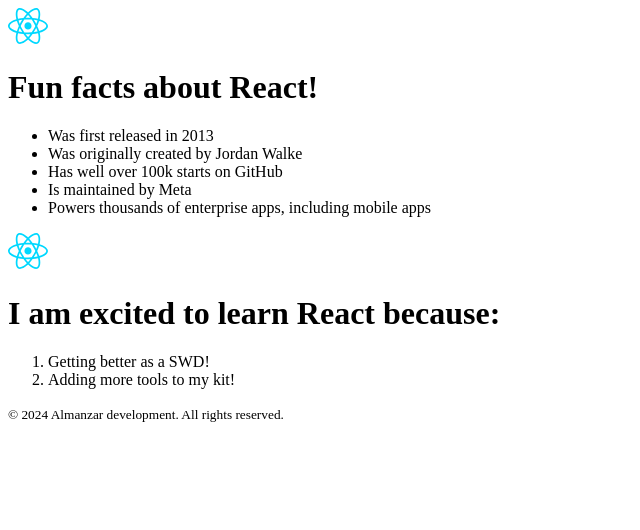
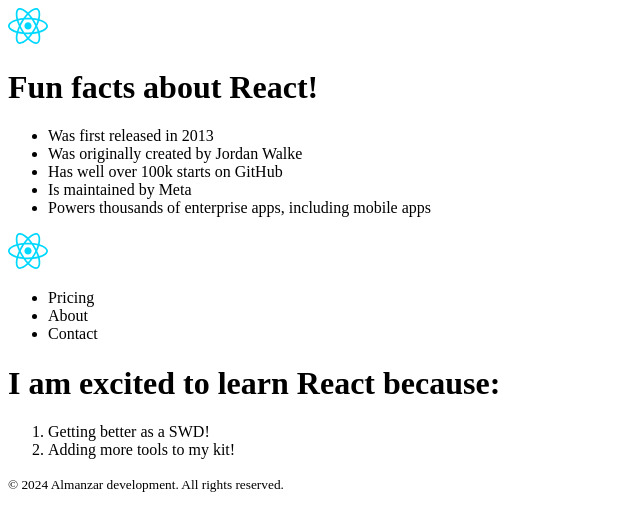
Before and after one commit to JAlazer/ReactLearn, a React (Vite) app in the folder project1/: page / in a window 1280 px wide. Shown: the top 530 px of the page, without its empty margins (0-640 px from the left). Built offline with nearby package versions, Linux system fonts and the light colour scheme.

Commit message:
Challenge: add nav, ul, and li (x3) to the Header component

```diff
--- a/project1/src/ReactFacts.jsx
+++ b/project1/src/ReactFacts.jsx
@@ -71,10 +71,23 @@ function Page() {
     )
 }
 
+/**
+ * Challenge:
+ *
+ * 1. Add a `nav` > `ul` > `li` (x3). Items should say:
+ * "Pricing", "About", and "Contact"
+ */
 function Header() {
     return (
         <header>
             <img src={reactLogo} alt="React Logo" width="40px" />
+            <nav>
+                <ul>
+                    <li>Pricing</li>
+                    <li>About</li>
+                    <li>Contact</li>
+                </ul>
+            </nav>
         </header>
     )
 }
```
